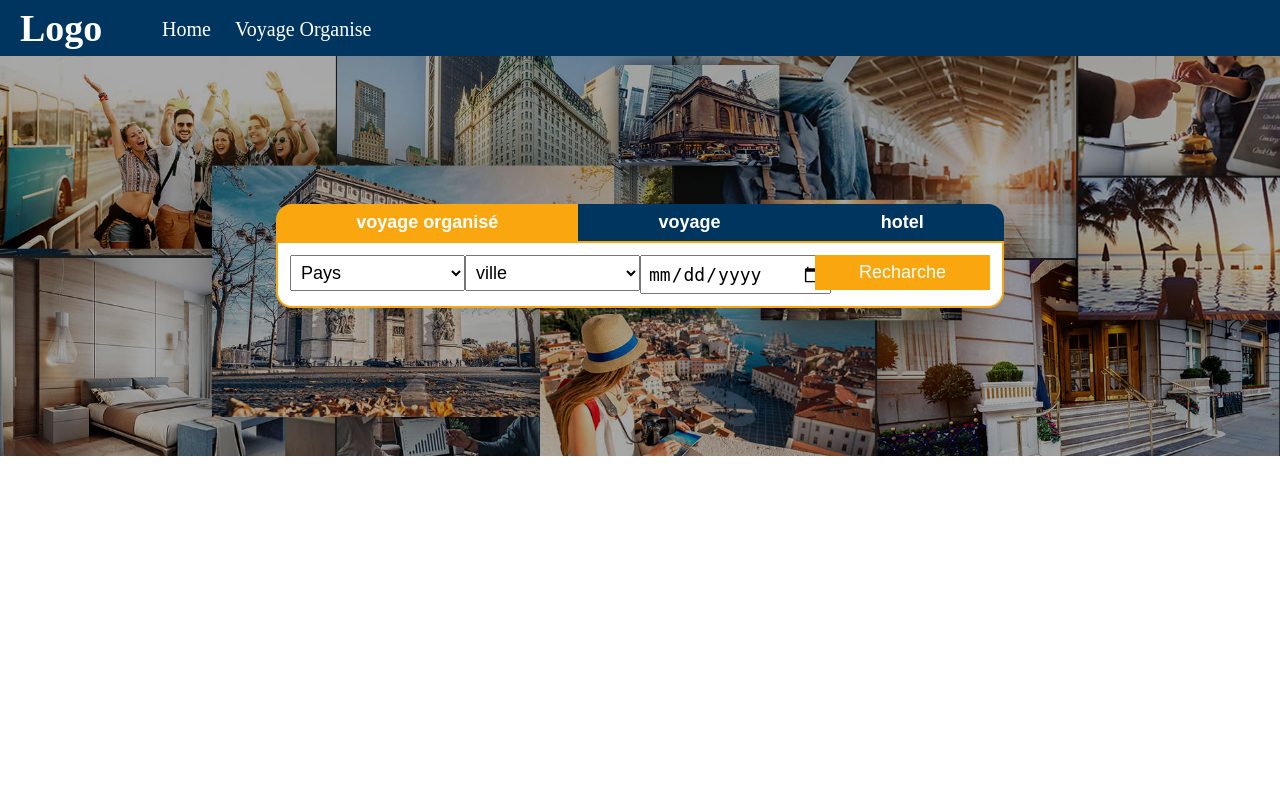
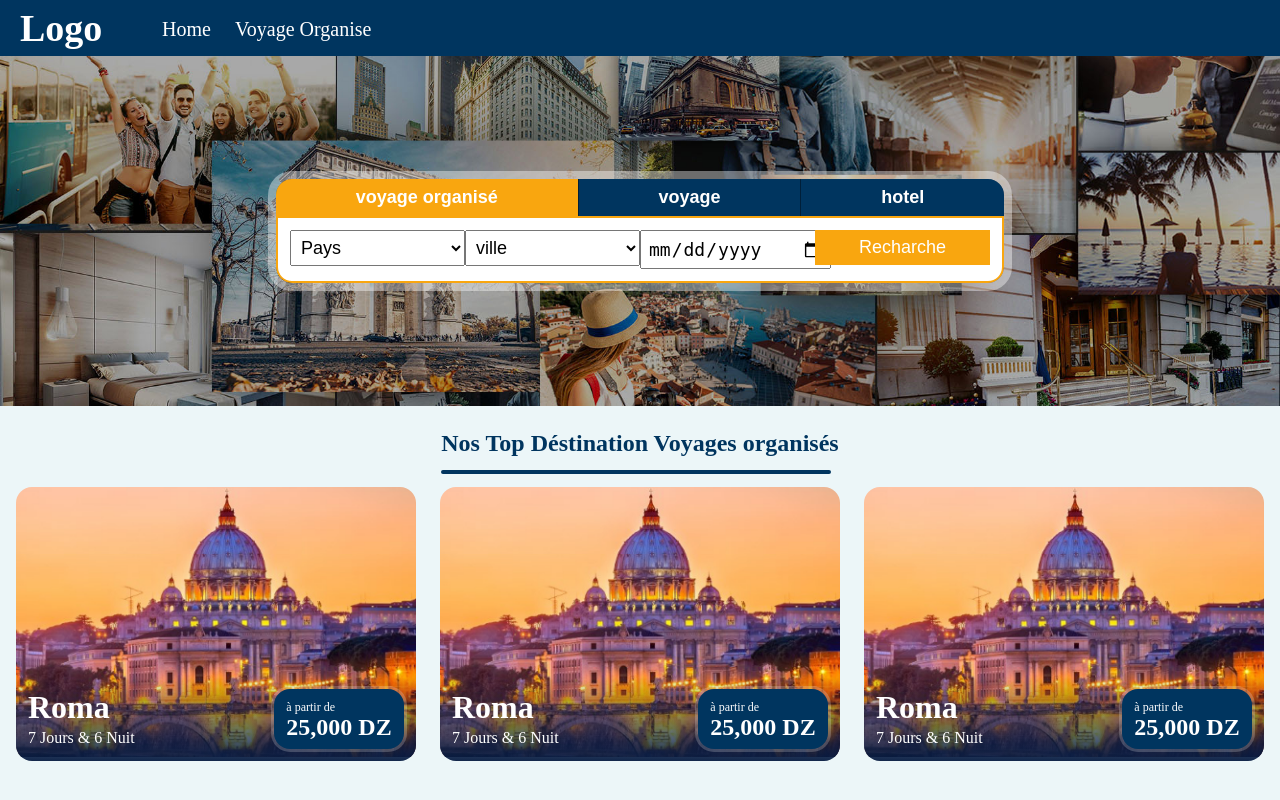
Before and after one commit to mehalanis29/ProjetPFE, a PHP site: page /indexclient.php in a window 1280 px wide. Run offline with PHP 8.4, Linux system fonts and the light colour scheme.

Commit message:
design index client

```diff
--- a/css/Client/index.css
+++ b/css/Client/index.css
@@ -0,0 +1,85 @@
+.index_offre_page{
+  display: block;
+  width: 100%;
+}
+.index_offre_top_voyage_titre{
+  margin-top: 24px;
+  text-align: center;
+}
+.index_offre_top_voyage_titre label{
+  color: var(--color-bleu);
+  font-size: 24px;
+  font-weight: bold;
+  position: relative;
+}
+.index_offre_top_voyage_titre label::before{
+  content: '';
+  position: absolute;
+  margin-top: 40px;
+  border: 2px solid var(--color-bleu);
+  border-radius: 16px;
+  width: 97%;
+}
+.index_offre_top_voyage_list_offre{
+  display: grid;
+  grid-template-columns: auto auto auto;
+  grid-column-gap: 24px;
+  justify-content: center;
+  margin-top: 30px;
+}
+.index_offre_top_voyage_offre{
+  position: relative;
+  border-radius: 16px;
+  overflow: hidden;
+}
+.index_offre_top_voyage_offre:hover  img{
+  transform: scale(1.1,1.1);
+  transition: .3s ;
+}
+.index_offre_top_voyage_offre img{
+  width: 400px;
+}
+.index_offre_top_voyage_desc{
+  position: absolute;
+  bottom: 0px;
+  left: 0;
+  right: 0;
+  padding: 12px;
+  color: white;
+  display: flex;
+  justify-content: space-between;
+  background: linear-gradient(to bottom, rgba(6,27,65,0) 0%,rgba(6,27,65,0.95) 100%);
+}
+.index_offre_top_voyage_nom_day{
+  display: grid;
+}
+.index_offre_top_voyage_nom{
+  font-size: 32px;
+  font-weight: bold;
+}
+.index_offre_top_voyage_prix{
+  display: table;
+  background-color: var(--color-bleu);
+  border-radius: 16px;
+  width: 130px;
+  height:60px;
+  text-align: center;
+  position: relative;
+  z-index: 3;
+  box-shadow: 0px 0px 0px 3px rgba(255,255,255,0.2);
+}
+.index_offre_top_voyage_prix label{
+  display: table-cell;
+  vertical-align: bottom;
+  font-size: 24px;
+  padding: 8px;
+  font-weight: bold;
+  position: relative;
+}
+.index_offre_top_voyage_prix label::before{
+  content: 'à partir de';
+  font-size: 12px;
+  font-weight: normal;
+  position: absolute;
+  margin-top: -14px;
+}
--- a/css/Client/navbar.css
+++ b/css/Client/navbar.css
@@ -42,13 +42,13 @@
 }
 .nav_bar_btn:hover::before{
     visibility: visible;
-    width: 100%;
+    width: 90%;
 }
 .nav_bar_cover_index{
   background: url("../../img/Client/index.jpg") no-repeat center center;
   background-size: cover;
   display: block;
-  height: 400px;
+  height: 350px;
   width: 100%;
   display: flex;
   justify-content: center;
@@ -58,13 +58,15 @@
   justify-content: flex-start;
   margin-top: auto;
   margin-bottom: auto;
+  position: relative;
+  z-index: 1;
+  overflow: hidden;
+  border-radius:16px;
+  box-shadow: 0px 0px 0px 8px rgba(255,255,255,0.4);
 }
 .nav_bar_from_titre{
   display: grid;
   grid-template-columns: auto auto auto;
-  border-top-left-radius: 16px;
-  border-top-right-radius:16px;
-  overflow: hidden;
 }
 .nav_bar_from_titre_choix{
   border: none;
@@ -73,6 +75,10 @@
   color: white;
   font-size: 18px;
   font-weight:bold;
+  border-left: 1.5px solid var(--color-bleu-fonce);
+}
+.nav_bar_from_titre_choix:nth-child(1){
+  border-left: none;
 }
 .nav_bar_from_titre_choix_active{
   background-color: var(--color-lemon);
@@ -80,8 +86,8 @@
 .nav_bar_div_form{
   background-color: white;
   padding: 12px;
+  border-bottom-left-radius: 16px;
   border-bottom-right-radius: 16px;
-  border-bottom-left-radius: 16px;
   border: 2px solid var(--color-lemon);
   display: none;
   width: 700px;
--- a/css/Client/standard.css
+++ b/css/Client/standard.css
@@ -1,9 +1,11 @@
 :root{
   --color-bleu :#00355f;
+  --color-bleu-fonce :#001f39;
   --color-lemon: #f9a60f;
   --color-lemon-2eme : #EEC218;
 }
 body,html{
   margin: 0px;
   padding: 0px;
+  background-color: #ECF6F8;
 }
--- a/indexclient.php
+++ b/indexclient.php
@@ -9,6 +9,7 @@ include 'php/Client/standard.php';
     <title></title>
     <link rel="stylesheet" href="css/Client/standard.css">
     <link rel="stylesheet" href="css/Client/navbar.css">
+    <link rel="stylesheet" href="css/Client/index.css">
     <script type="text/javascript" src="js/Client/index.js">
 
     </script>
@@ -66,5 +67,50 @@ include 'php/Client/standard.php';
           </div>
         </div>
     </div>
+    <div class="index_offre_page">
+      <div class="index_offre_top_voyage_titre">
+        <label for="">
+          Nos Top Déstination Voyages organisés
+        </label>
+      </div>
+      <div class="index_offre_top_voyage_list_offre">
+        <div class="index_offre_top_voyage_offre">
+          <img src="img/Client/roma.jpeg" alt="">
+          <div class="index_offre_top_voyage_desc">
+            <div class="index_offre_top_voyage_nom_day">
+              <label class="index_offre_top_voyage_nom">Roma</label>
+              <label class="index_offre_top_voyage_day">7 Jours & 6 Nuit</label>
+            </div>
+            <div class="index_offre_top_voyage_prix">
+              <label for="">25,000 DZ</label>
+            </div>
+          </div>
+        </div>
+        <div class="index_offre_top_voyage_offre">
+          <img src="img/Client/roma.jpeg" alt="">
+          <div class="index_offre_top_voyage_desc">
+            <div class="index_offre_top_voyage_nom_day">
+              <label class="index_offre_top_voyage_nom">Roma</label>
+              <label class="index_offre_top_voyage_day">7 Jours & 6 Nuit</label>
+            </div>
+            <div class="index_offre_top_voyage_prix">
+              <label for="">25,000 DZ</label>
+            </div>
+          </div>
+        </div>
+        <div class="index_offre_top_voyage_offre">
+          <img src="img/Client/roma.jpeg" alt="">
+          <div class="index_offre_top_voyage_desc">
+            <div class="index_offre_top_voyage_nom_day">
+              <label class="index_offre_top_voyage_nom">Roma</label>
+              <label class="index_offre_top_voyage_day">7 Jours & 6 Nuit</label>
+            </div>
+            <div class="index_offre_top_voyage_prix">
+              <label for="">25,000 DZ</label>
+            </div>
+          </div>
+        </div>
+      </div>
+    </div>
   </body>
 </html>
--- a/js/Client/index.js
+++ b/js/Client/index.js
@@ -1,4 +1,4 @@
-function change(x) {
+function change(item) {
   var btn=document.getElementsByClassName("nav_bar_from_titre_choix");
   var form=document.getElementsByClassName("nav_bar_div_form");
   for (var i = 0; i < btn.length; i++) {
@@ -7,6 +7,6 @@ function change(x) {
   for (var i = 0; i < btn.length; i++) {
     form[i].className="nav_bar_div_form";
   }
-  document.getElementById(x+"_btn").className="nav_bar_from_titre_choix nav_bar_from_titre_choix_active";
-  document.getElementById(x+"_form").className="nav_bar_div_form nav_bar_div_form_activ";
+  document.getElementById(item+"_btn").className+=" nav_bar_from_titre_choix_active";
+  document.getElementById(item+"_form").className+=" nav_bar_div_form_activ";
 }
```
Also changed, not shown: css/admin/index.css (+13 -7 lines), index.php (+5 -6 lines), img/Client/roma.jpeg (added), img/voyagewhite62px.png (added).
